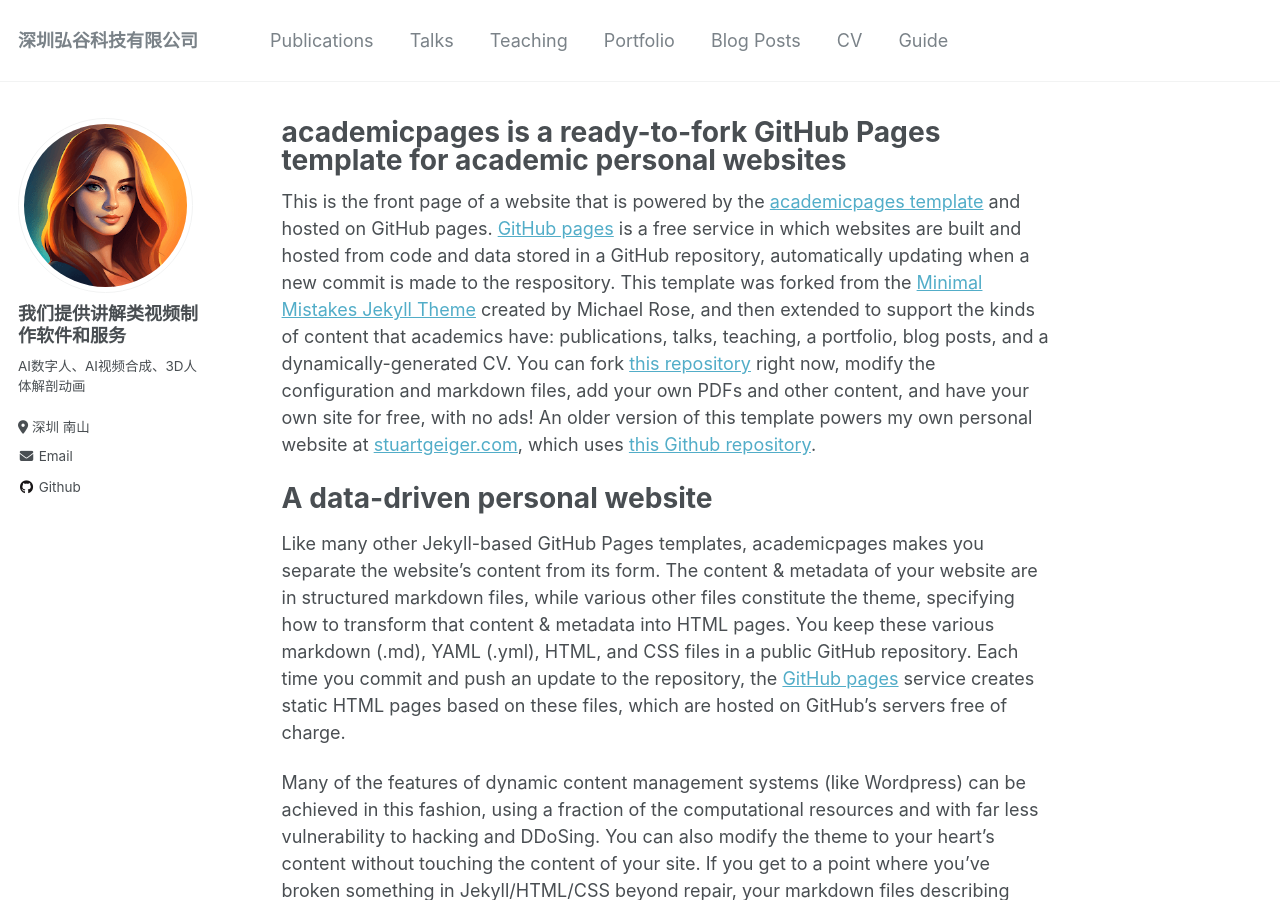
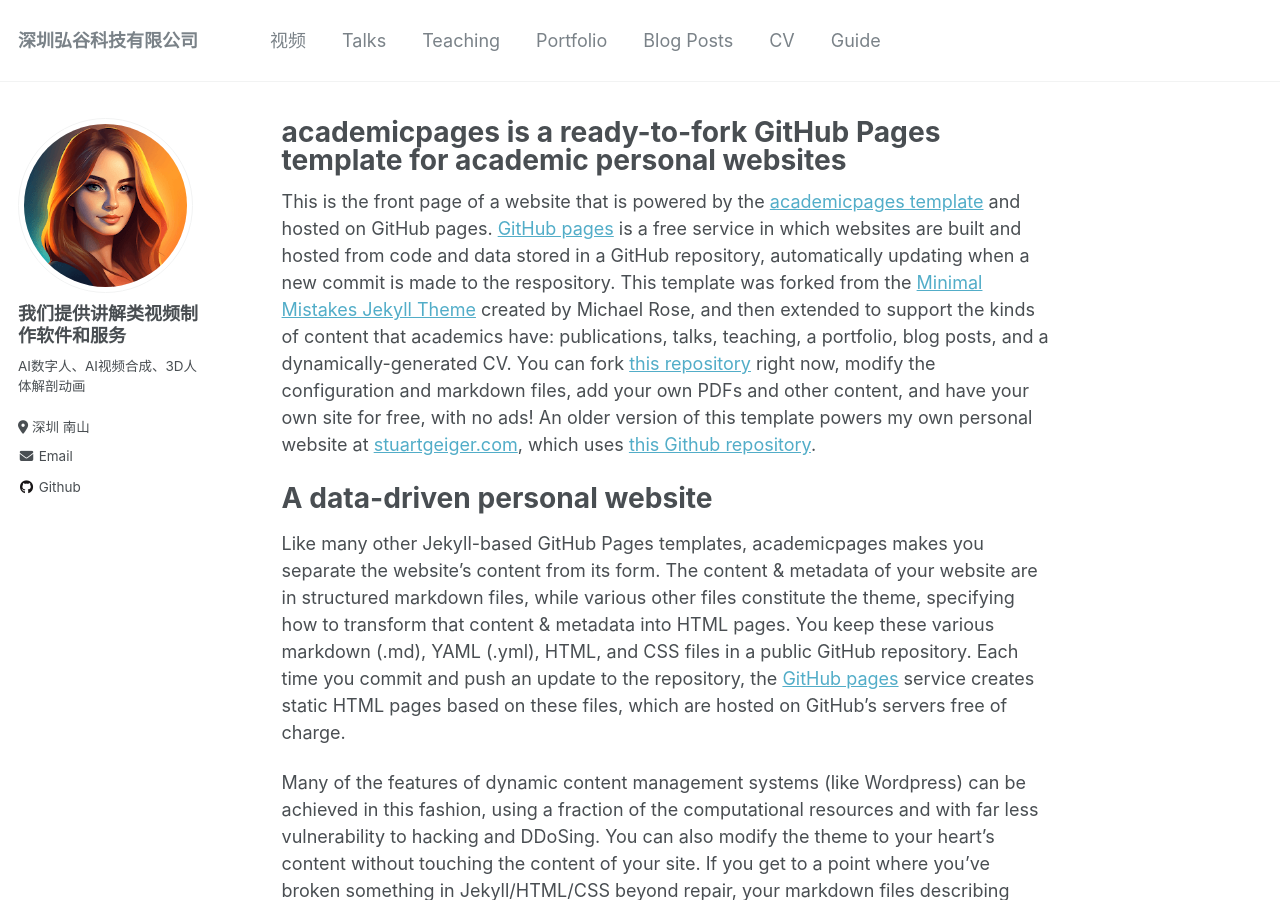
Before and after one commit to bloomv/bloomv, a Jekyll site: the page built from _pages/about.md, in a window 1280 px wide and 900 px high. Built offline with Jekyll 4.4.1, drawn with Linux system fonts in a browser that asks for light colours.

Commit message:
Update navigation.yml

```diff
--- a/_data/navigation.yml
+++ b/_data/navigation.yml
@@ -1,6 +1,6 @@
 # main links links
 main:
-  - title: "Publications"
+  - title: "视频" # "Publications"
     url: /publications/
 
   - title: "Talks"
```
